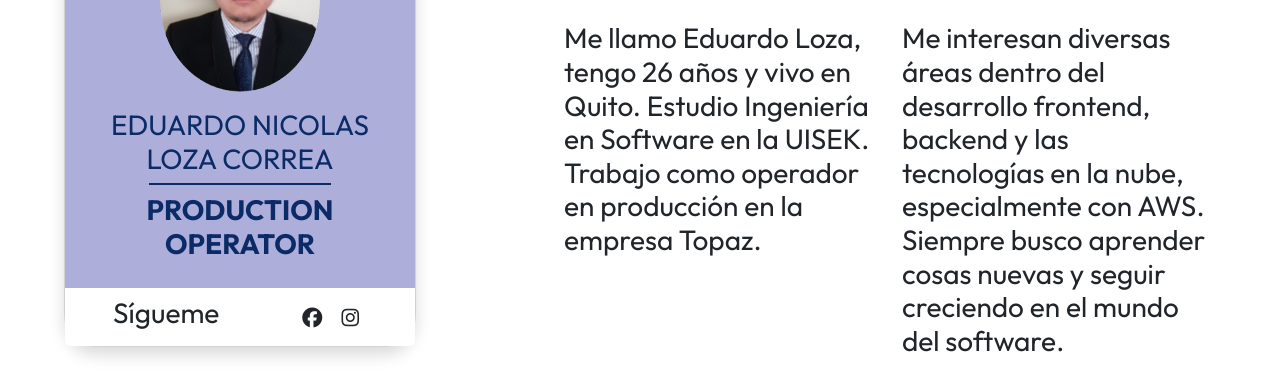
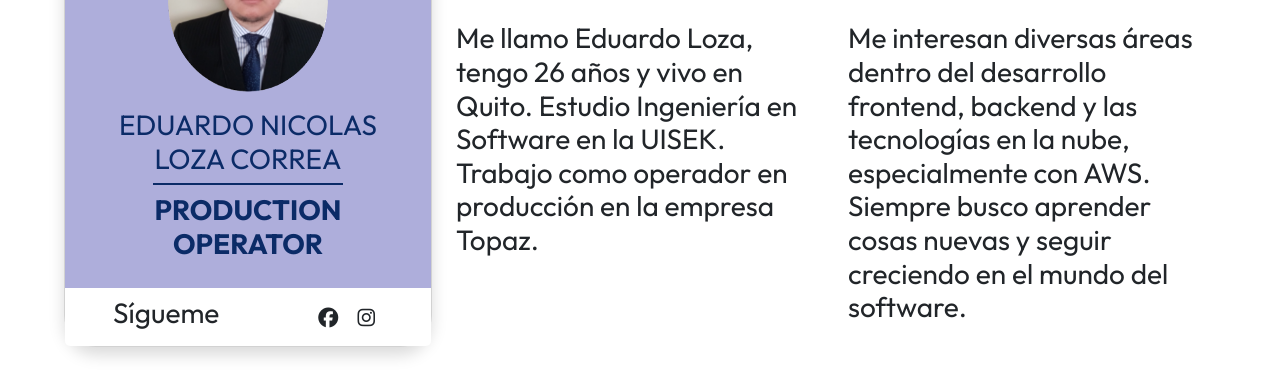
Before and after one commit to n1c0145/Portafolio-IPC, a plain HTML site: page index.html in a window 1280 px wide. Shown: the part 326-718 px from the top of the page. Drawn offline with nearby package versions, Linux system fonts and the light colour scheme.

Commit message:
minor fix col space section sobre mi

```diff
--- a/index.html
+++ b/index.html
@@ -54,9 +54,9 @@
     <main class="my-md-3 my-md-5">
 
 
-        <div class="row justify-content-between g-5">
+        <div class="row justify-content-between">
 
-            <div id="sobremi" class="col-md-4 mb-4">
+            <div id="sobremi" class="col-12 col-lg-4">
                 <div class="card shadow text-center rounded-5">
                     <div class="card-body p-4 color-secundario rounded-top-5">
                         <img src="./assets/photo.png" alt="Foto" class="rounded-circle mt-5 mb-3" width="160"
@@ -77,7 +77,7 @@
             </div>
 
 
-            <div id="resumen" class="col-md-7 ">
+            <div id="resumen" class="col-12 col-lg-8">
                 <h1 class="fw-bold mb-2 color-primario">¡Hola! Bienvenidos a mi portafolio.</h1>
                 <h2 class="mb-3 fw-semi-bold">Aquí está quien soy & qué es lo que hago.</h2>
                 <a class="btn btn-primary btn-lg rounded-pill mb-4 px-4"
```
